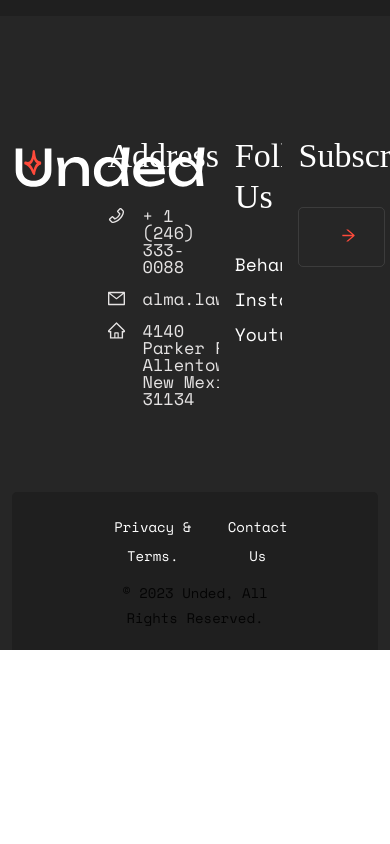
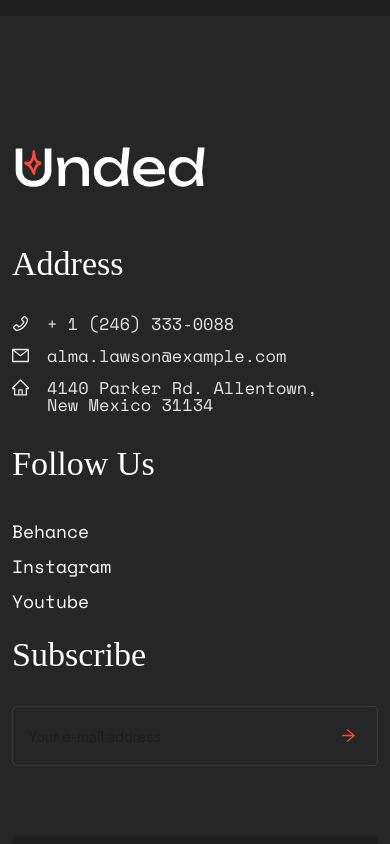
Before and after one commit to NamuSoft/david-clone, a Next.js app: page /home in a window 390 px wide. Shown: the part 9600-10444 px from the top of the page. Before the commit the page ends 10250 px from the top, so only its background shows below. Built offline with nearby package versions, Linux system fonts and the light colour scheme; a web font is replaced by a local one.

Commit message:
fix(navbar): fixed responsiveness and stlying

```diff
--- a/src/components/Components/Footer/Footer.tsx
+++ b/src/components/Components/Footer/Footer.tsx
@@ -19,16 +19,16 @@ type Props = {
 export const Footer = (props: Props) => {
   return (
     <ContainerAtom>
-      <div className='row'>
+      <div className='row text-white'>
         <div className='grid grid-cols-12 gap-4'>
-          <div className=' col-span-3 sm:col-span-12 md:col-span-6 lg:col-span-3'>
+          <div className=' col-span-12 sm:col-span-12 md:col-span-6 lg:col-span-3'>
             <div className='widget about-widget'>
               <div className='logo widget-title'>
                 <SVGAtom iconName={props.logo} width={195} height={62} />
               </div>
             </div>
           </div>
-          <div className='col-span-4 sm:col-span-12 md:col-span-6 lg:col-span-4'>
+          <div className='col-span-12 sm:col-span-12 md:col-span-6 lg:col-span-4'>
             <div className='widget link-widget'>
               <div className='widget-title'>
                 <h3> Address</h3>
@@ -49,7 +49,7 @@ export const Footer = (props: Props) => {
               </div>
             </div>
           </div>
-          <div className='col-span-2 sm:col-span-12 md:col-span-6 lg:col-span-2 xl:col-span-2'>
+          <div className='col-span-12 sm:col-span-12 md:col-span-6 lg:col-span-2 xl:col-span-2'>
             <div className='widget link-widget'>
               <div className='widget-title'>
                 <h3>Follow Us</h3>
@@ -67,7 +67,7 @@ export const Footer = (props: Props) => {
               </ul>
             </div>
           </div>
-          <div className='col-span-3 sm:col-span-12 md:col-span-6 lg:col-span-3 xl:col-span-3'>
+          <div className='col-span-12 sm:col-span-12 md:col-span-6 lg:col-span-3 xl:col-span-3'>
             <div className='widget subscribe'>
               <div className='widget-title'>
                 <h3>Subscribe</h3>
--- a/src/components/Components/LowerFooter/LowerFooter.tsx
+++ b/src/components/Components/LowerFooter/LowerFooter.tsx
@@ -9,7 +9,7 @@ type Props = {
 export const LowerFooter = (props: Props) => {
   return (
     <ContainerAtom>
-      <div className='ft space-mono-regular flex flex-col items-center justify-center md:flex-row'>
+      <div className='ft space-mono-regular flex flex-col items-center justify-center text-white md:flex-row'>
         <div className='relative w-full max-w-full flex-1 flex-grow px-4 md:w-full lg:w-1/2'>
           <ul className='lower-footer-link flex justify-center md:justify-start'>
             <li className='mr-4'>
--- a/src/components/Components/LowerFooter/custom.css
+++ b/src/components/Components/LowerFooter/custom.css
@@ -47,5 +47,5 @@
 .ft {
     padding: 20px 70px;
     border-radius: 5px 5px 0 0;
-    background: #1f1f1f;
+    background-color: #1f1f1f;
 }
```
